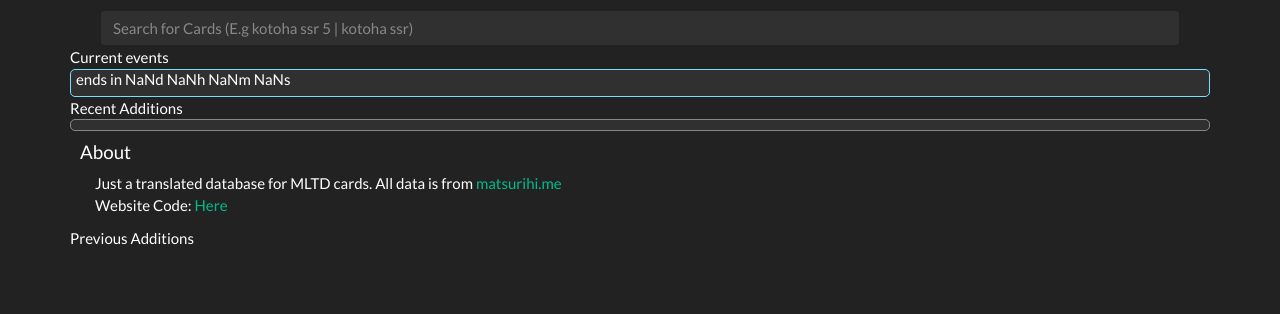
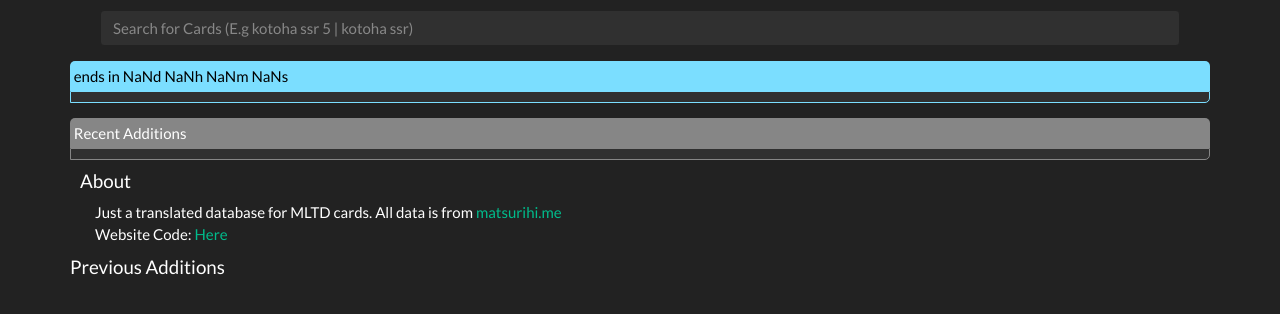
Before and after one commit to EthanSk13s/miriondb, a Flask app: template mirion/templates/main.html in a window 1280 px wide. Shown: the part 71-385 px from the top of the page. Run offline with Flask 2, Linux system fonts and the light colour scheme; the template is opened without the code that fills it, so the values that code supplies are empty; some libraries are stand-ins or nearby versions.

Commit message:
update some styling

```diff
--- a/mirion/static/css/main.css
+++ b/mirion/static/css/main.css
@@ -1,6 +1,27 @@
 .row.box {
     background: #303030;
-    border-radius: 5px;
+    border-radius: 0 0 5px;
+}
+
+.row.box-header {
+    margin-top: 1em;
+    border-radius: 5px 5px 0 0;
+    padding: 0.25em;
+}
+
+.row.box-header.event {
+    color: black;
+    background: #7bdeff;
+}
+
+.row.box-header.additions {
+    color: white;
+    background: #868686;
+}
+
+.row.box-header.previous {
+    color: white;
+    background: rgb(15, 15, 15);
 }
 
 .row.box.event-container {
--- a/mirion/templates/main.html
+++ b/mirion/templates/main.html
@@ -16,18 +16,15 @@
                 </div>
             </form>
         </div>
-        <div class="row">
-            Current events
+        <div class="row box-header event" id="countdown">
+            {{ event.name }}
         </div>
         <div class="row box event-container">
-            <div class="row header col-12">
-                <h6 id="countdown">{{ event.name }}</h6>
-            </div>
             {% if event_cards != None %}
                 {{ card.card_list(event_cards) }}
             {% endif %}
         </div>
-        <div class="row">
+        <div class="row box-header additions">
             Recent Additions
         </div>
         <div class="row box additions-container">
@@ -41,10 +38,10 @@
             </div>
         </div>
         <div class="row">
-            Previous Additions
+            <h5>Previous Additions</h5>
         </div>
         {% for cards in previous_additions %}
-        <div class="row">
+        <div class="row box-header previous">
             {{ cards[0].release }}
         </div>
         <div class="row box previous">
```
